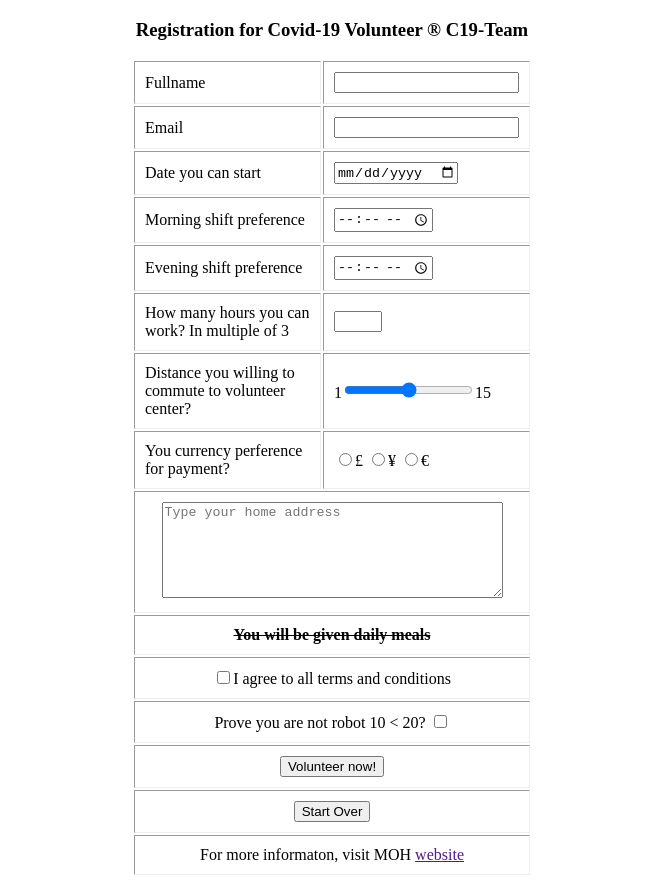
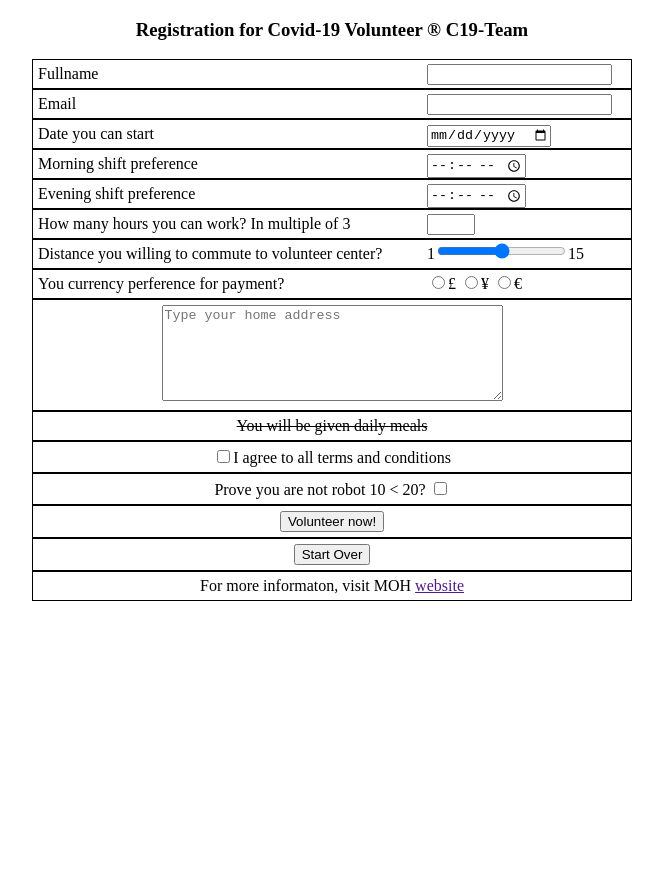
Before and after one commit to 21ftt1267/eportfolio, a plain HTML site: page BWEP/week7-e-p1.html in a window 1280 px wide. Shown: the whole page, without its empty margins (308-971 px from the left). After the commit the page ends 800 px from the top, so only its background shows below. Drawn offline with Linux system fonts and the light colour scheme.

Commit message:
Add files via upload

```diff
--- a/BWEP/week7-e-p1.html
+++ b/BWEP/week7-e-p1.html
@@ -3,88 +3,99 @@
 <head>
 	<meta charset="utf-8">
 	<meta name="viewport" content="width=device-width, initial-scale=1">
-	<title>Week 3 ePortfolio part 2</title>
+	<title>Week7-e-p1</title>
 </head>
 <style type="text/css">
-	#tb{text-align: center;}
 	h3{text-align: center;}
-	table, h3{margin-left: auto; margin-right: auto; border: none;}
+	#content {
+			margin: 0px auto;
+			width: 600px;
+			border-collapse: collapse;
+
+			}
+	#content>form>div{border: 1px solid;}
+	.para{width: 380px;
+			padding: 5px;
+			display: inline-block;}
+	.para2 {
+			text-align: center;
+			padding: 5px;
+		}
+
 </style>
 <body>
+	<div id="content">
 <h3>Registration for Covid-19 Volunteer &reg; C19-Team</h3>
-<table border="1" width="400" height="50" cellpadding="10px">
 <form method="" action="">
-	<tr>
-		<!-- <td>Fullname</td> -->
-		<td><label for="Fullname">Fullname</label></td>
-			<td><input type="text" name="Fullname" id="Fullname" maxlength="30"></td>
-	</tr>
-	<tr>
-		<!-- <td>Email</td> -->
-		<td><label for="Email">Email</label></td>
-			<td><input type="Email" name="Email" id="Email"></td>
-	</tr>
-	<tr>
-		<!-- <td>Date you can start</td> -->
-		<td><label for="Date">Date you can start</label></td>
-			<td><input type=Date name="Date" id="Date"></td>
-	</tr>
-	<tr>
-		<!-- <td>Morning shift preference</td> -->
-		<td><label for="Morning shift preference">Morning shift preference</label></td>
-			<td><input type="time" name="Morning shift preference" id="Morning shift preference"></td>
-	</tr>
-	<tr>
-		<!-- <td>Evening shift perference</td> -->
-		<td><label for="Evening shift preference">Evening shift preference</label></td>
-			<td><input type="time" name="Evening shift preference" id="Evening shift preference"></td>
-	</tr>
-	<tr>
-		<!-- <td>How many hours you can work? In multiple of 3</td> -->
-		<td><label for="How many hours you can work? In multiple of 3">How many hours you can work? In multiple of 3</label></td>
-			<td><input type="number" name="hours" id="hours" min="3" max="9"></td>
-	</tr>
-	<tr>
-		<!-- <td>Distance you willing to commute to volunteer center?</td> -->
-		<td><label for="Distance">Distance you willing to commute to volunteer center?</label></td>
-		<td>1<input type="range" name="Distance" id="Distance" min="1" max="15" default="3">15</td>
-	</tr>
-	<tr>
-		<!-- <td>You currency perference for payment?</td> -->
-		<td><label for="currency">You currency perference for payment?</label></td>
-		<td><input type="radio" name="pound" id="pound"><label for="pound">&pound;</label>
+	<div>
+		<!-- <p>Fullname</p> -->
+		<div class="para"><label for="Fullname">Fullname</label></div>
+			<input type="text" name="Fullname" id="Fullname" maxlength="30">
+	</div>
+	<div>
+		<!-- <p>Email</p> -->
+		<div class="para"><label for="Email">Email</label></div>
+			<input type="Email" name="Email" id="Email">
+	</div>
+	<div>
+		<!-- >Date you can start</div> -->
+		<div class="para"><label for="Date">Date you can start</label></div>
+			<input type=Date name="Date" id="Date">
+	</div>
+	<div>
+		<!-- >Morning shift preference</div> -->
+		 <div class="para"><label for="Morning shift preference">Morning shift preference</label></div>
+			<input type="time" name="Morning shift preference" id="Morning shift preference">
+	</div>
+	<div>
+		<!-- >Evening shift perference</div> -->
+		<div class="para"><label for="Evening shift preference">Evening shift preference</label></div>
+			<input type="time" name="Evening shift preference" id="Evening shift preference">
+	</div>
+	<div>
+		<!-- >How many hours you can work? In multiple of 3</div> -->
+		 <div class="para"><label for="How many hours you can work? In multiple of 3">How many hours you can work? In multiple of 3</label></div>
+			<input type="number" name="hours" id="hours" min="3" max="9">
+	</div>
+	<div>
+		<!-- >Distance you willing to commute to volunteer center?</div> -->
+		<div class="para"><label for="Distance">Distance you willing to commute to volunteer center?</label></div>
+		1<input type="range" name="Distance" id="Distance" min="1" max="15" default="3">15
+	</div>
+	<div>
+		<!-- >You currency perference for payment?</div> -->
+		<div class="para"><label for="currency">You currency perference for payment?</label></div>
+		<input type="radio" name="pound" id="pound"><label for="pound">&pound;</label>
 		<input type="radio" name="yen" id="yen"><label for="yen">&yen;</label>
-		<input type="radio" name="euro" id="euro"><label for="euro">&euro;</label></td>
-	</tr>
-	<tr>
-		<td id="tb" rowspan="1" colspan="2">
-			<label for="text"></label><textarea id="address" name="address" rows="6" cols="40" placeholder="Type your home address"></textarea></td>
-	</tr>
-	<tr>
-		<td id="tb" rowspan="1" colspan="2"><strike><b>You will be given daily meals</td></b>
-	</tr>
-	<tr>
-		<td id="tb" rowspan="1" colspan="2"><input type="checkbox" name="checkbox" id="checkbox">I agree to all terms and conditions</td>
-	</tr>
-	<tr>
-		<td id="tb" rowspan="1" colspan="2">Prove you are not robot 10 &lt; 20?
-		<input type="checkbox" name="checkbox" id="checkbox"></td>
-	</tr>
-	<tr>
-		<td id="tb" rowspan="1" colspan="2"><input type="submit" value="Volunteer now!" name=""></td>
-	</tr>
-	<tr>
-		<td id="tb" rowspan="1" colspan="2"><input type="reset" value="Start Over" name=""></td>
-	</tr>
-	<tr>
-		<td id="tb" rowspan="1" colspan="2">For more informaton, visit MOH
-		<a href="" target="_blank">website</a></td>
+		<input type="radio" name="euro" id="euro"><label for="euro">&euro;</label>
+	</div>
+	<div>
+		 <div class="para2" rowspan="1" colspan="2">
+			<label for="text"></label><textarea id="address" name="address" rows="6" cols="40" placeholder="Type your home address"></textarea></div>
+	</div>
+	<div>
+		 <div class="para2" rowspan="1" colspan="2"><strike>You will be given daily meals</strike></div>
+	</div>
+	<div>
+		 <div class="para2" rowspan="1" colspan="2"><input type="checkbox" name="checkbox" id="checkbox">I agree to all terms and conditions</div>
+	</div>
+	<div>
+		 <div class="para2" rowspan="1" colspan="2">Prove you are not robot 10 &lt; 20?
+		<input type="checkbox" name="checkbox" id="checkbox"></div>
+	</div>
+	<div>
+		 <div class="para2" rowspan="1" colspan="2"><input type="submit" value="Volunteer now!" name=""></div>
+	</div>
+	<div>
+		<div class="para2" rowspan="1" colspan="2"><input type="reset" value="Start Over" name=""></div>
+	</div>
 
-	</tr>
+		 <div class="para2" rowspan="1" colspan="2">For more informaton, visit MOH
+		<a href="" target="_blank">website</a></div>
 
+	</div>
 </form>
-</table>
-
+</div>
 <!-- <p>Denzel Washington once said...</p>
 
 <blockquote><b>&quot;At the end of the day it’s not about what you have or even what you’ve accomplished… it’s about who you’ve lifted up, who you’ve made better. It’s about what you’ve given back.&quot;</b></blockquote>
```
Also changed, not shown: BWEP/week7-3-2.html (added, +70 -0 lines), BWEP/week7-3-3.html (added, +32 -0 lines), BWEP/week7-e-p2.html (added, +127 -0 lines), BWEP/week7-e-p3.html (added, +123 -0 lines).
